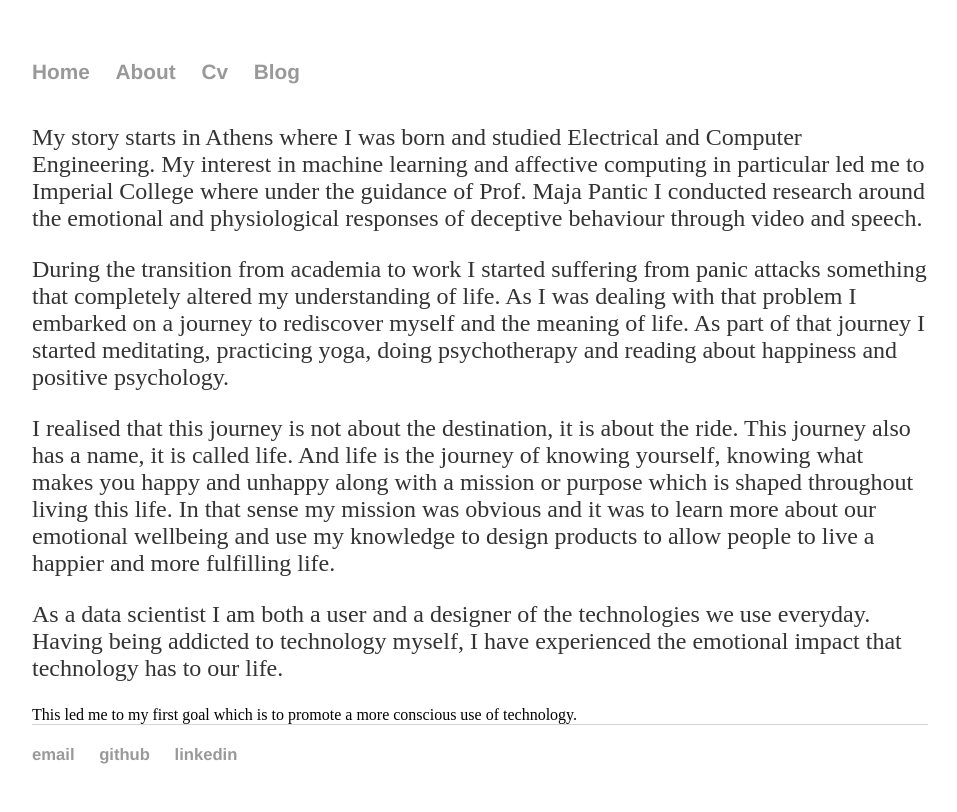
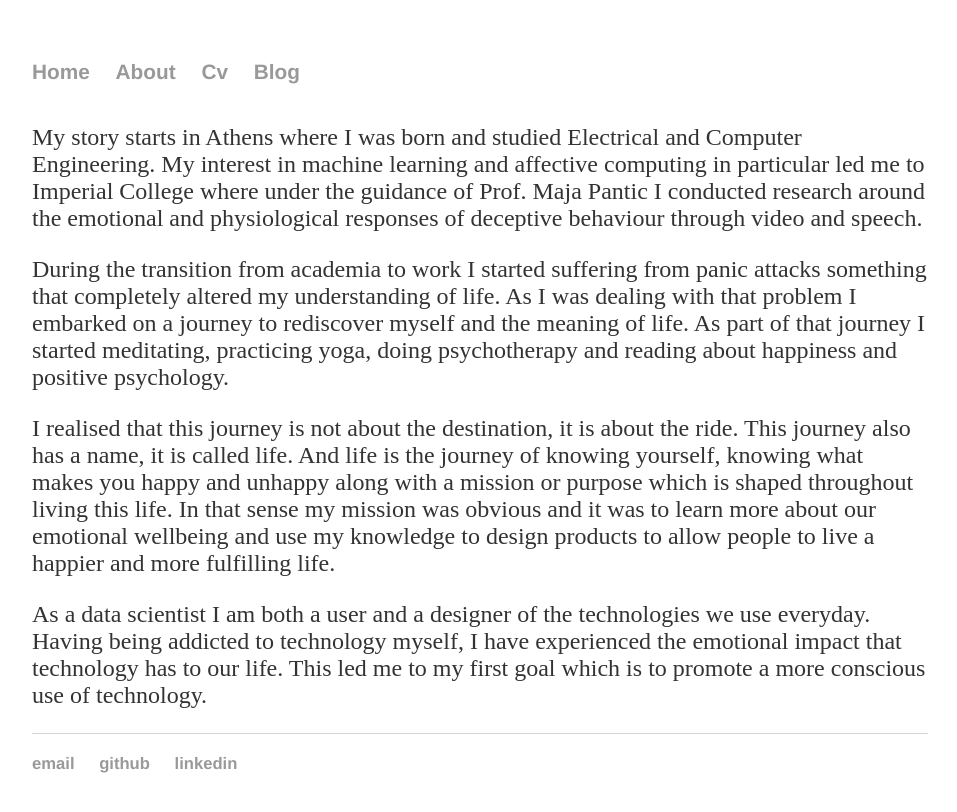
Before and after one commit to nsorros/nsorros.github.io, a Jekyll site: the page built from about/index.html, in a window 1280 px wide. Shown: the top 812 px of the page, without its empty margins (160-1117 px from the left). Built offline with Jekyll 4.4.1, drawn with Linux system fonts in a browser that asks for light colours; part of the change alters nothing that is shown.

```diff
--- a/about/index.html
+++ b/about/index.html
@@ -25,5 +25,5 @@ title: My life
 <p>
 	As a data scientist I am both a user and a designer of the technologies we use everyday.
 	Having being addicted to technology myself, I have experienced the emotional impact that technology has to our life.
+	This led me to my first goal which is to promote a more conscious use of technology.
 </p>
-This led me to my first goal which is to promote a more conscious use of technology.
```
